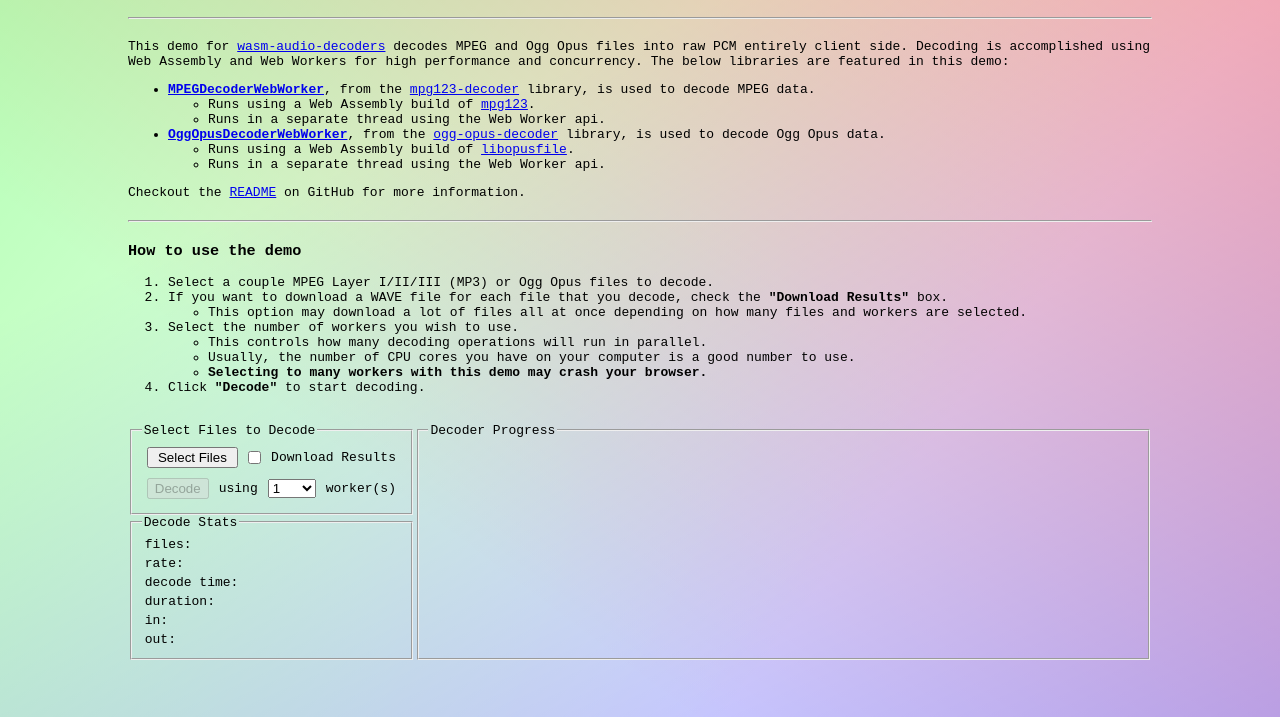
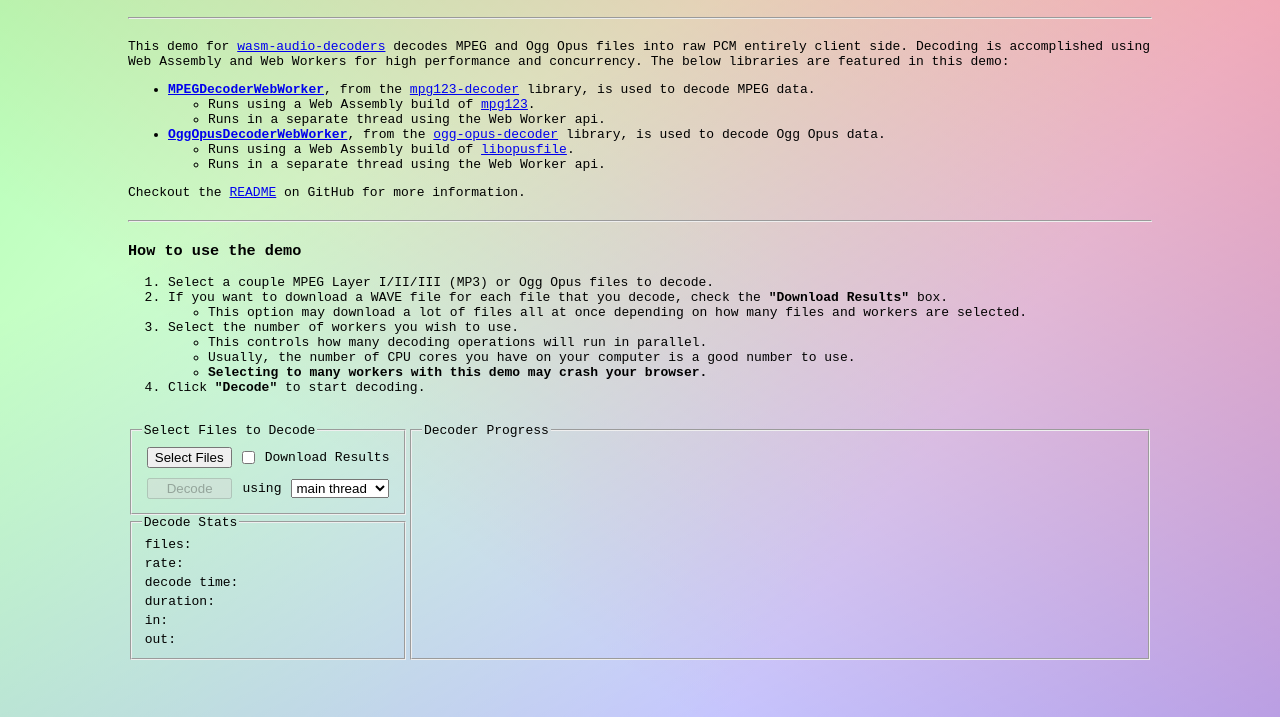
Before and after one commit to eshaz/wasm-audio-decoders, a website: page demo/index.html in a window 1280 px wide. Shown: the part 83-800 px from the top of the page. Drawn offline with Linux system fonts and the light colour scheme.

Commit message:
feat(demo): add main thread decoding

```diff
--- a/demo/index.html
+++ b/demo/index.html
@@ -374,28 +374,29 @@
                     </button>
                     <label for="threads">using</label>
                     <select name="threads" id="threads">
-                      <option value="1">1</option>
-                      <option value="2">2</option>
-                      <option value="3">3</option>
-                      <option value="4">4</option>
-                      <option value="5">5</option>
-                      <option value="6">6</option>
-                      <option value="7">7</option>
-                      <option value="8">8</option>
-                      <option value="9">9</option>
-                      <option value="10">10</option>
-                      <option value="11">11</option>
-                      <option value="12">12</option>
-                      <option value="13">13</option>
-                      <option value="14">14</option>
-                      <option value="15">15</option>
-                      <option value="16">16</option>
-                      <option value="20">20</option>
-                      <option value="24">24</option>
-                      <option value="32">32</option>
-                      <option style="color: red" value="max">Max</option>
+                      <option value="main">main thread</option>
+                      <option value="1">1 worker</option>
+                      <option value="2">2 workers</option>
+                      <option value="3">3 workers</option>
+                      <option value="4">4 workers</option>
+                      <option value="5">5 workers</option>
+                      <option value="6">6 workers</option>
+                      <option value="7">7 workers</option>
+                      <option value="8">8 workers</option>
+                      <option value="9">9 workers</option>
+                      <option value="10">10 workers</option>
+                      <option value="11">11 workers</option>
+                      <option value="12">12 workers</option>
+                      <option value="13">13 workers</option>
+                      <option value="14">14 workers</option>
+                      <option value="15">15 workers</option>
+                      <option value="16">16 workers</option>
+                      <option value="20">20 workers</option>
+                      <option value="32">32 workers</option>
+                      <option style="color: red" value="max">
+                        Max workers
+                      </option>
                     </select>
-                    <label for="threads">worker(s)</label>
                   </div>
                 </fieldset>
               </form>
@@ -718,6 +719,7 @@
       constructor(numberOfDecoders, bytesMPEG, bytesOpus) {
         const totalBytes = bytesMPEG + bytesOpus;
 
+        this._useMainThread = numberOfDecoders === "main";
         this._numberOfDecoders = numberOfDecoders;
 
         this._mpegDecoderStats = {
@@ -752,11 +754,15 @@
 
         switch (mimeType) {
           case "audio/mpeg":
-            DecoderClass = MPEGDecoderWebWorker;
+            DecoderClass = this._useMainThread
+              ? MPEGDecoder
+              : MPEGDecoderWebWorker;
             decoderStats = this._mpegDecoderStats;
             break;
           case "audio/ogg":
-            DecoderClass = OggOpusDecoderWebWorker;
+            DecoderClass = this._useMainThread
+              ? OggOpusDecoder
+              : OggOpusDecoderWebWorker;
             decoderStats = this._opusDecoderStats;
             break;
           default:
@@ -864,14 +870,14 @@
           buffer.then((data) =>
             decoderPool
               .getDecoder(type, size)
-              .then(({ decoder, index, allocated }) => {
+              .then(async ({ decoder, index, allocated }) => {
                 rowEl.style = "background-color: rgba(255, 255, 0, .5)";
                 statusEl.innerHTML = `queued`;
                 decoderEl.innerHTML = `${decoder.constructor.name}[${index}]`;
 
-                return decoder
-                  .decode(new Uint8Array(data))
-                  .then(({ samplesDecoded, sampleRate, channelData }) => {
+                const { samplesDecoded, sampleRate, channelData } =
+                  await decoder.decode(new Uint8Array(data));
+
                 stats.decodeEnd = performance.now();
                 stats.sampleRates.push(sampleRate);
                 stats.samplesDecoded += samplesDecoded;
@@ -894,8 +900,7 @@
                   allocated
                 );
 
-                    decoder.reset();
-                  });
+                await decoder.reset();
               })
           )
         );
```
Lines whose indentation alone changed are shown as unchanged.
